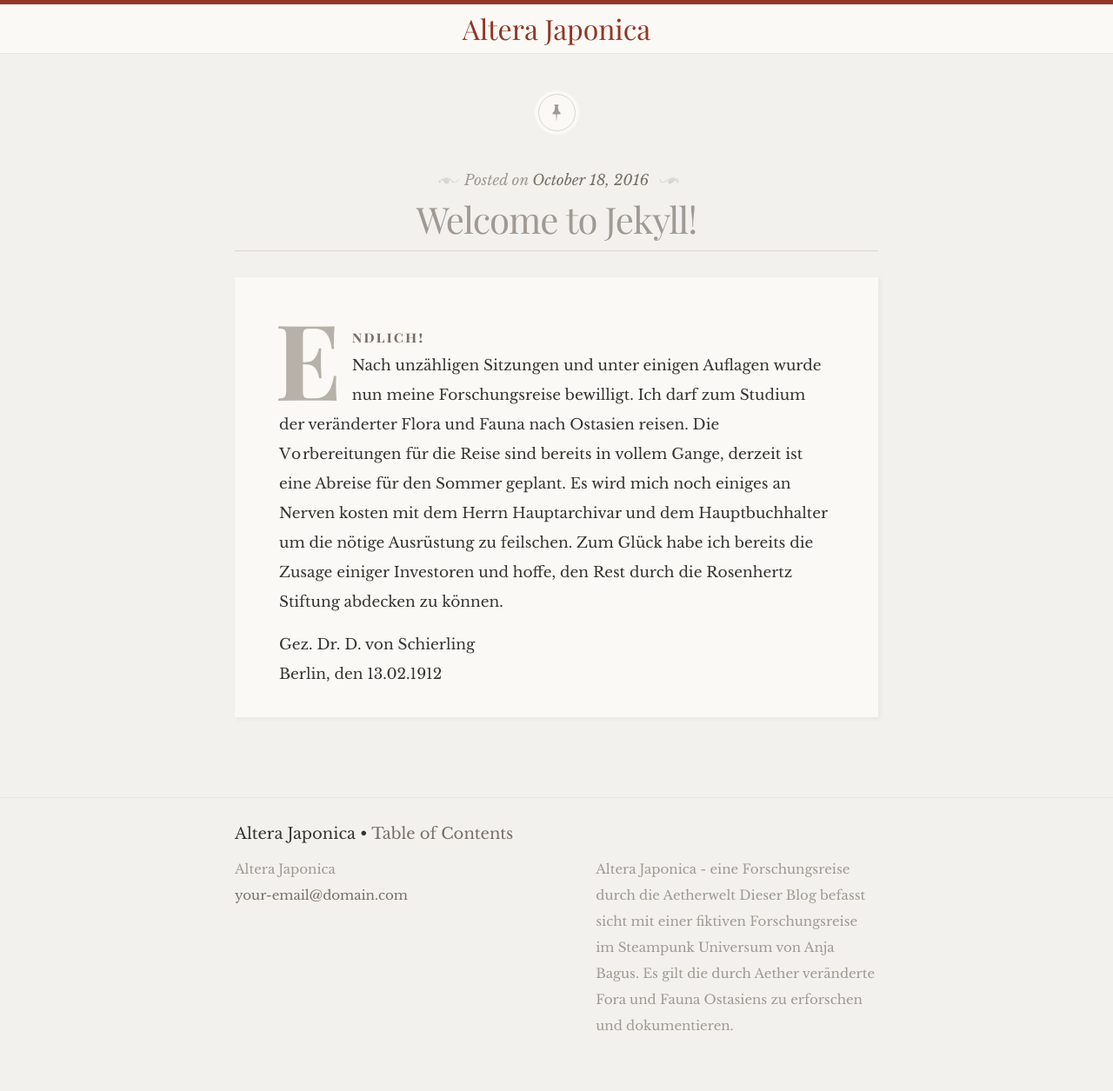
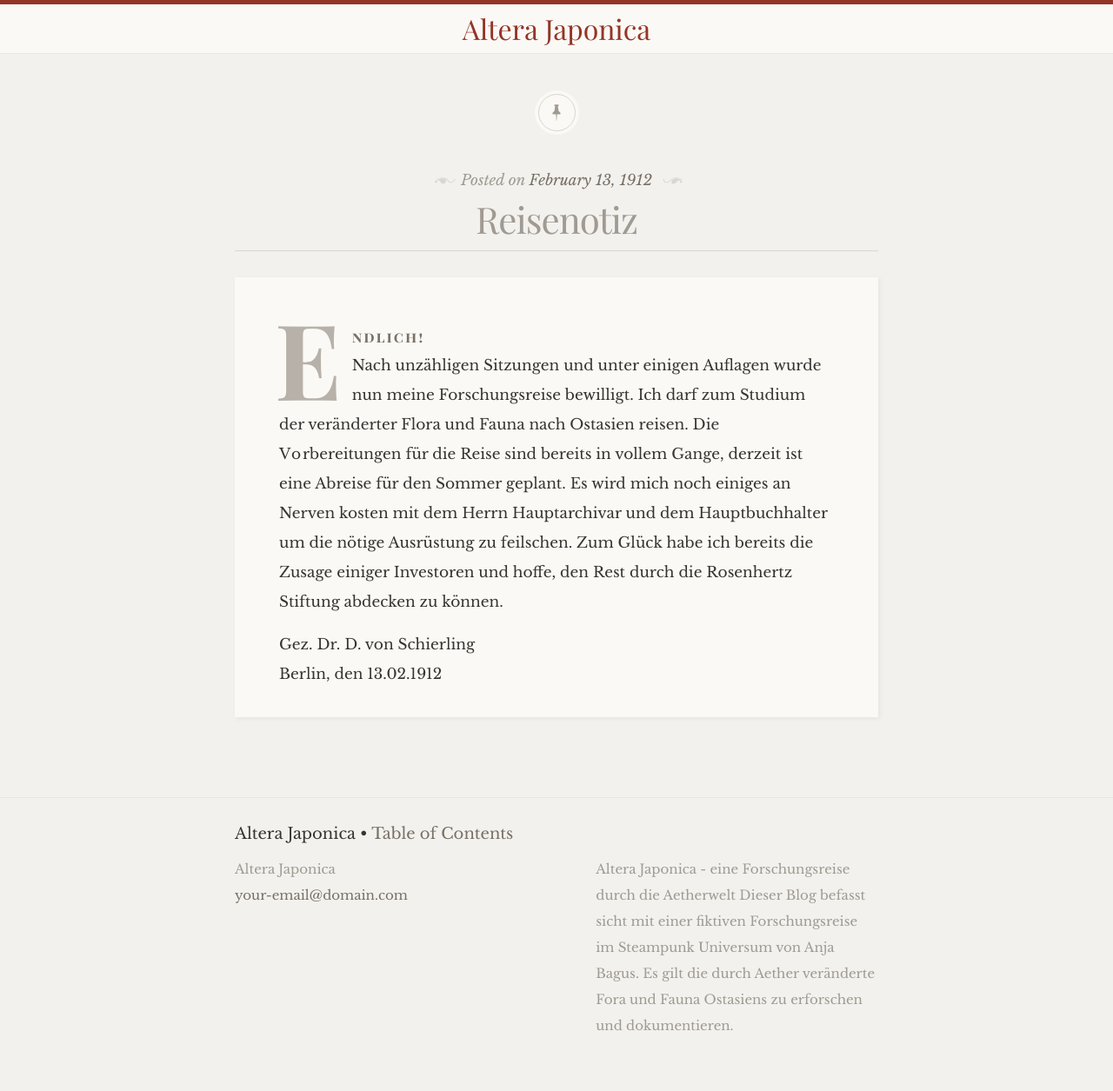
Before and after one commit to Tala/AlteraJaponica, a Jekyll site: the page built from _posts/1912-02-13-Reisenotiz-#1.markdown, in a window 1280 px wide. Shown: the whole page at 87% size. Built offline with Jekyll 4.4.1, drawn with Linux system fonts in a browser that asks for light colours; some web fonts are replaced.

Commit message:
Update 1912-02-13-Reisenotiz-#1.markdown

```diff
--- a/_posts/1912-02-13-Reisenotiz-#1.markdown
+++ b/_posts/1912-02-13-Reisenotiz-#1.markdown
@@ -1,8 +1,8 @@
 ---
 layout: post
-title:  "Welcome to Jekyll!"
-date:   2016-10-18 16:48:38 +0200
-categories: jekyll update
+title:  Reisenotiz #1
+date:   1912-02-13 22:48:38 +0200
+categories: schierling
 ---
 
 Endlich!
```
